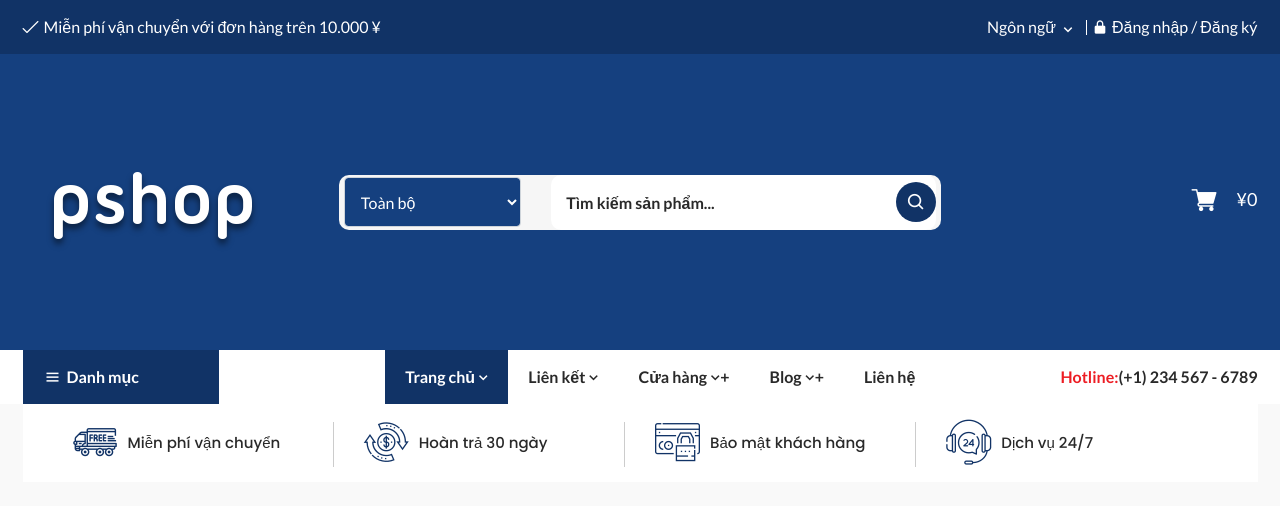
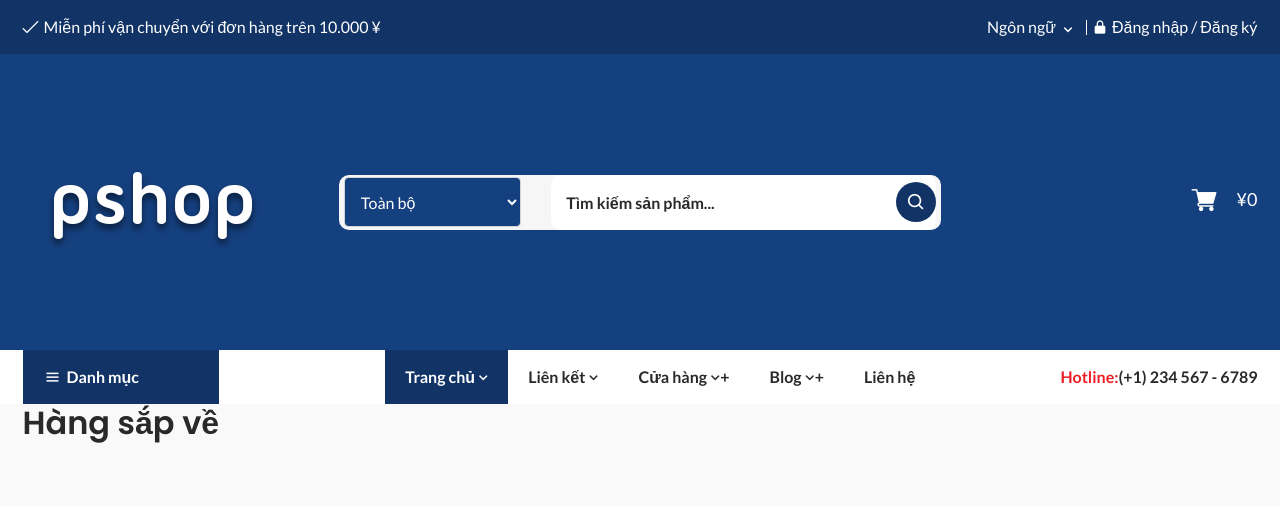
Before and after one commit to nhatnv6767/docu-rct-client, a React (Create React App) app: page / in a window 1280 px wide. Shown: the top 506 px of the page. Built offline with nearby package versions, Linux system fonts and the light colour scheme.

Commit message:
new arrivals 1

```diff
--- a/src/App.js
+++ b/src/App.js
@@ -5,6 +5,7 @@
 import MiddleHeader from './components/Layout/MiddleHeader'
 import Navbar from './components/Layout/Navbar'
 import Support from './components/Common/Support'
+import NewArrivals from './components/Common/NewArrivals'
 
 function App () {
   return (
@@ -15,7 +16,8 @@
       {/*<ComingSoon/>*/}
       <MiddleHeader/>
       <Navbar/>
-      <Support paddingClass="pt-20 pb-50"/>
+      <NewArrivals/>
+      {/*<Support paddingClass="pt-20 pb-50"/>*/}
     </Router>
   )
 }
--- /dev/null
+++ b/src/components/Common/NewArrivals.jsx
@@ -0,0 +1,55 @@
+import { Image } from 'cloudinary-react'
+import { Link } from 'react-router-dom'
+
+const NewArrivals = ({
+  paddingClass = '',
+  title = 'Hàng sắp về',
+  products = [],
+  showQuickView,
+  addToCart,
+}) => {
+  return (
+    <section className={'arrivals-products-area' + paddingClass}>
+      <div className="container">
+        <div className="section-title">
+          <h2>{title}</h2>
+        </div>
+
+        <div className="row justify-content-center">
+          {products &&
+            products.slice(0, 4).map((product) => {
+              return (
+                <div className="col-lg-3 col-sm-6" key={product._id}>
+                  <div className="single-arrivals-products">
+                    <div className="arrivals-products-image">
+                      <Link to={`/products-details/${product._id}`}>
+                        <Image
+                          key={product._id}
+                          cloudName={process.env.REACT_APP_CLOUDINARY_NAME}
+                          publicId={product.image_public_id}
+                          width="300"
+                          crop="scale"
+                        />
+                      </Link>
+                      <div className="tag">New</div>
+                      <ul className="arrivals-action">
+
+                        <li>
+
+                        </li>
+
+                      </ul>
+                    </div>
+                  </div>
+                </div>
+              )
+            })
+          }
+        </div>
+
+      </div>
+    </section>
+  )
+}
+
+export default NewArrivals
```
Also changed, not shown: 2 other files (tests, documents, lock files or other folders).
